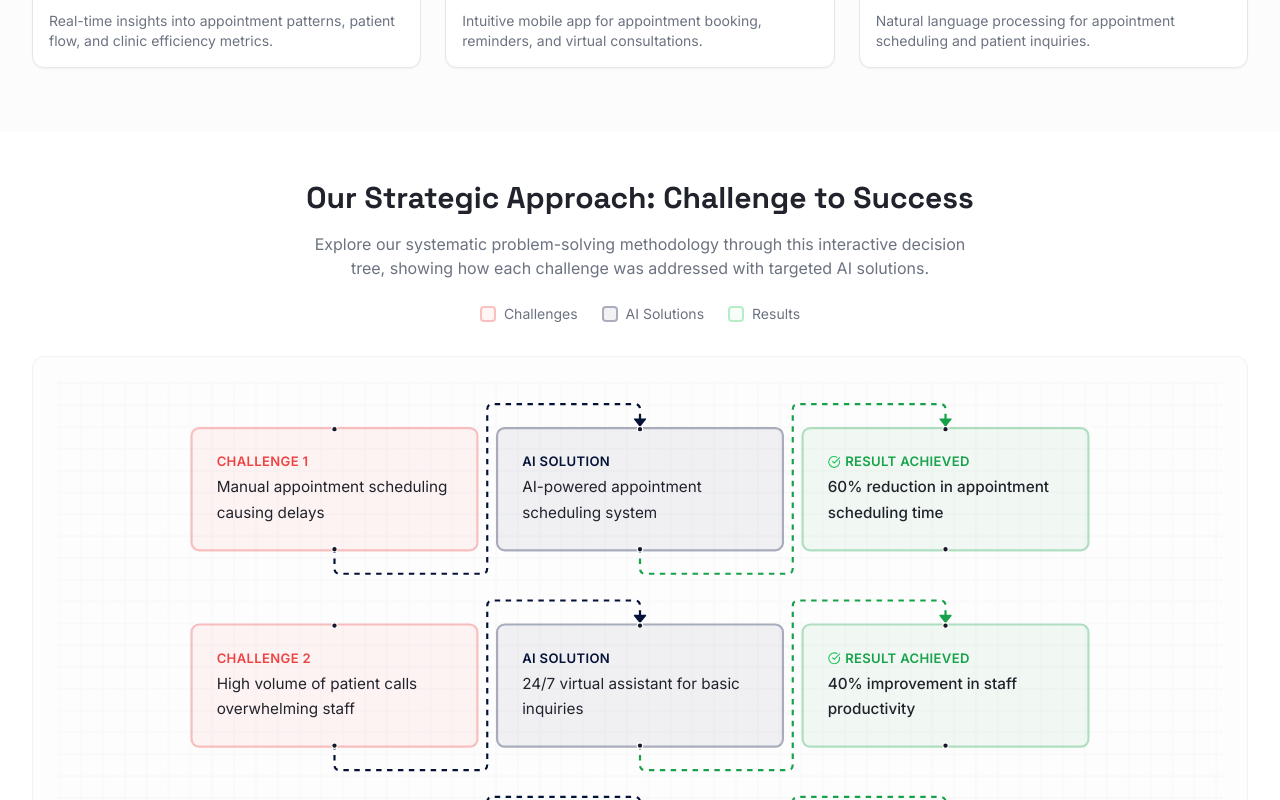
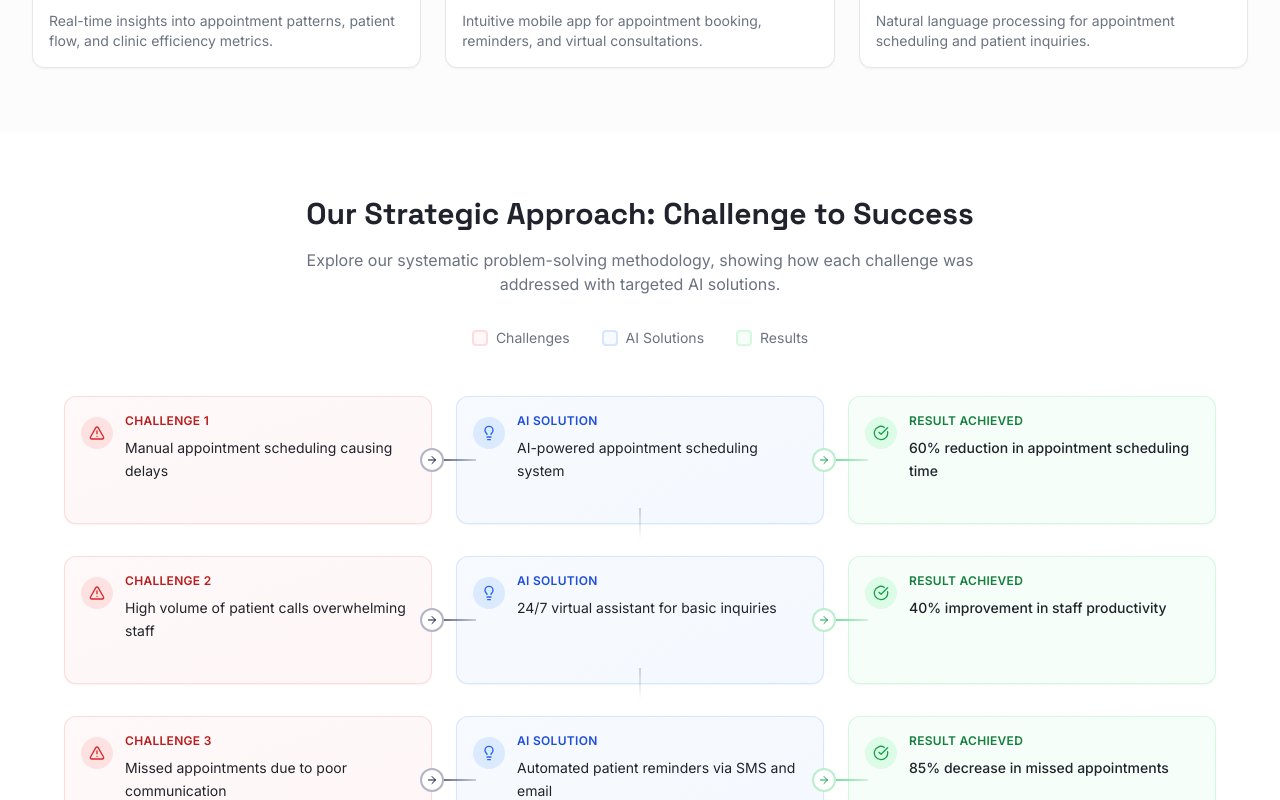
Before and after one commit to Sahil-code-love/onelab-ai-revamp-website, a React (Vite) app: page /case-studies/doctor-alliance in a window 1280 px wide. Shown: the part 1960-2760 px from the top of the page. Built offline with nearby package versions, Linux system fonts and the light colour scheme.

Commit message:
Refine Decision Tree layout
Adjusted Decision Tree component to reduce overall section height, ensure a modern static design with optional auto-moving elements, and provide a complete end-to-end implementation.

```diff
--- a/src/components/DecisionTreeFlow.tsx
+++ b/src/components/DecisionTreeFlow.tsx
@@ -1,18 +1,6 @@
-import React, { useCallback } from 'react';
-import {
-  ReactFlow,
-  useNodesState,
-  useEdgesState,
-  addEdge,
-  Background,
-  BackgroundVariant,
-  Connection,
-  Edge,
-  MarkerType,
-} from '@xyflow/react';
-import '@xyflow/react/dist/style.css';
+import React from 'react';
 import { Card } from './ui/card';
-import { CheckCircle } from 'lucide-react';
+import { CheckCircle, ArrowRight, AlertTriangle, Lightbulb } from 'lucide-react';
 
 interface DecisionTreeFlowProps {
   challengesSolutionsResults: Array<{
@@ -23,179 +11,123 @@ interface DecisionTreeFlowProps {
 }
 
 const DecisionTreeFlow: React.FC<DecisionTreeFlowProps> = ({ challengesSolutionsResults }) => {
-  // Create nodes and edges from the data
-  const createNodes = () => {
-    const nodes = [];
-    const nodeSpacing = 280;
-    const verticalSpacing = 180;
+  return (
+    <div className="w-full max-w-6xl mx-auto">
+      <div className="space-y-8">
+        {challengesSolutionsResults.map((item, index) => (
+          <div key={index} className="relative">
+            {/* Flow Row */}
+            <div className="grid grid-cols-1 lg:grid-cols-3 gap-4 lg:gap-6 items-center">
 
-    challengesSolutionsResults.forEach((item, index) => {
-      const yPosition = index * verticalSpacing;
-
-      // Challenge node
-      nodes.push({
-        id: `challenge-${index}`,
-        type: 'default',
-        position: { x: 0, y: yPosition },
-        data: {
-          label: (
-            <div className="w-60 p-3 text-left">
-              <div className="text-xs font-semibold text-destructive mb-1 uppercase tracking-wide">
+              {/* Challenge Card */}
+              <div className="relative group">
+                <Card className="h-32 p-4 bg-gradient-to-br from-red-50/50 to-red-100/30 dark:from-red-950/20 dark:to-red-900/10 border-red-200/60 dark:border-red-800/40 hover:shadow-lg transition-all duration-300 hover:scale-[1.02]">
+                  <div className="flex items-start space-x-3 h-full">
+                    <div className="flex-shrink-0 mt-1">
+                      <div className="w-8 h-8 rounded-full bg-red-100 dark:bg-red-900/30 flex items-center justify-center">
+                        <AlertTriangle className="w-4 h-4 text-red-600 dark:text-red-400" />
+                      </div>
+                    </div>
+                    <div className="flex-1 min-w-0">
+                      <div className="text-xs font-semibold text-red-700 dark:text-red-400 mb-2 uppercase tracking-wide">
                         Challenge {index + 1}
                       </div>
-              <div className="text-sm text-foreground leading-relaxed">
+                      <p className="text-sm text-foreground leading-relaxed line-clamp-3">
                         {item.challenge}
+                      </p>
                     </div>
                   </div>
-          )
-        },
-        style: {
-          background: 'hsl(var(--destructive) / 0.05)',
-          border: '2px solid hsl(var(--destructive) / 0.3)',
-          borderRadius: '8px',
-          width: 'auto',
-          height: 'auto',
-        },
-      });
+                </Card>
 
-      // Solution node
-      nodes.push({
-        id: `solution-${index}`,
-        type: 'default',
-        position: { x: nodeSpacing, y: yPosition },
-        data: {
-          label: (
-            <div className="w-60 p-3 text-left">
-              <div className="text-xs font-semibold text-primary mb-1 uppercase tracking-wide">
+                {/* Animated Arrow - Desktop */}
+                <div className="hidden lg:block absolute top-1/2 -right-3 transform -translate-y-1/2 z-10">
+                  <div className="w-6 h-6 bg-background border-2 border-primary/30 rounded-full flex items-center justify-center animate-pulse">
+                    <ArrowRight className="w-3 h-3 text-primary" />
+                  </div>
+                  <div className="absolute top-1/2 left-6 w-8 h-0.5 bg-gradient-to-r from-primary/60 to-primary/20 transform -translate-y-1/2"></div>
+                </div>
+
+                {/* Animated Arrow - Mobile */}
+                <div className="lg:hidden flex justify-center mt-3 mb-3">
+                  <div className="flex flex-col items-center">
+                    <div className="w-6 h-6 bg-background border-2 border-primary/30 rounded-full flex items-center justify-center animate-pulse mb-1">
+                      <ArrowRight className="w-3 h-3 text-primary rotate-90" />
+                    </div>
+                    <div className="w-0.5 h-6 bg-gradient-to-b from-primary/60 to-primary/20"></div>
+                  </div>
+                </div>
+              </div>
+
+              {/* Solution Card */}
+              <div className="relative group">
+                <Card className="h-32 p-4 bg-gradient-to-br from-blue-50/50 to-blue-100/30 dark:from-blue-950/20 dark:to-blue-900/10 border-blue-200/60 dark:border-blue-800/40 hover:shadow-lg transition-all duration-300 hover:scale-[1.02]">
+                  <div className="flex items-start space-x-3 h-full">
+                    <div className="flex-shrink-0 mt-1">
+                      <div className="w-8 h-8 rounded-full bg-blue-100 dark:bg-blue-900/30 flex items-center justify-center">
+                        <Lightbulb className="w-4 h-4 text-blue-600 dark:text-blue-400" />
+                      </div>
+                    </div>
+                    <div className="flex-1 min-w-0">
+                      <div className="text-xs font-semibold text-blue-700 dark:text-blue-400 mb-2 uppercase tracking-wide">
                         AI Solution
                       </div>
-              <div className="text-sm text-foreground leading-relaxed">
+                      <p className="text-sm text-foreground leading-relaxed line-clamp-3">
                         {item.solution}
+                      </p>
                     </div>
                   </div>
-          )
-        },
-        style: {
-          background: 'hsl(var(--primary) / 0.05)',
-          border: '2px solid hsl(var(--primary) / 0.3)',
-          borderRadius: '8px',
-          width: 'auto',
-          height: 'auto',
-        },
-      });
+                </Card>
 
-      // Result node
-      nodes.push({
-        id: `result-${index}`,
-        type: 'default',
-        position: { x: nodeSpacing * 2, y: yPosition },
-        data: {
-          label: (
-            <div className="w-60 p-3 text-left">
-              <div className="flex items-center mb-1">
-                <CheckCircle className="w-3 h-3 text-green-500 mr-1" />
-                <div className="text-xs font-semibold text-green-600 dark:text-green-400 uppercase tracking-wide">
+                {/* Animated Arrow - Desktop */}
+                <div className="hidden lg:block absolute top-1/2 -right-3 transform -translate-y-1/2 z-10">
+                  <div className="w-6 h-6 bg-background border-2 border-green-500/30 rounded-full flex items-center justify-center animate-pulse">
+                    <ArrowRight className="w-3 h-3 text-green-600" />
+                  </div>
+                  <div className="absolute top-1/2 left-6 w-8 h-0.5 bg-gradient-to-r from-green-500/60 to-green-500/20 transform -translate-y-1/2"></div>
+                </div>
+
+                {/* Animated Arrow - Mobile */}
+                <div className="lg:hidden flex justify-center mt-3 mb-3">
+                  <div className="flex flex-col items-center">
+                    <div className="w-6 h-6 bg-background border-2 border-green-500/30 rounded-full flex items-center justify-center animate-pulse mb-1">
+                      <ArrowRight className="w-3 h-3 text-green-600 rotate-90" />
+                    </div>
+                    <div className="w-0.5 h-6 bg-gradient-to-b from-green-500/60 to-green-500/20"></div>
+                  </div>
+                </div>
+              </div>
+
+              {/* Result Card */}
+              <div className="relative group">
+                <Card className="h-32 p-4 bg-gradient-to-br from-green-50/50 to-green-100/30 dark:from-green-950/20 dark:to-green-900/10 border-green-200/60 dark:border-green-800/40 hover:shadow-lg transition-all duration-300 hover:scale-[1.02]">
+                  <div className="flex items-start space-x-3 h-full">
+                    <div className="flex-shrink-0 mt-1">
+                      <div className="w-8 h-8 rounded-full bg-green-100 dark:bg-green-900/30 flex items-center justify-center">
+                        <CheckCircle className="w-4 h-4 text-green-600 dark:text-green-400" />
+                      </div>
+                    </div>
+                    <div className="flex-1 min-w-0">
+                      <div className="text-xs font-semibold text-green-700 dark:text-green-400 mb-2 uppercase tracking-wide">
                         Result Achieved
                       </div>
-              </div>
-              <div className="text-sm text-foreground leading-relaxed font-medium">
+                      <p className="text-sm text-foreground leading-relaxed font-medium line-clamp-3">
                         {item.result}
+                      </p>
                     </div>
                   </div>
-          )
-        },
-        style: {
-          background: 'hsl(142 76% 36% / 0.05)',
-          border: '2px solid hsl(142 76% 36% / 0.3)',
-          borderRadius: '8px',
-          width: 'auto',
-          height: 'auto',
-        },
-      });
-    });
+                </Card>
+              </div>
+            </div>
 
-    return nodes;
-  };
-
-  const createEdges = () => {
-    const edges: Edge[] = [];
-
-    challengesSolutionsResults.forEach((_, index) => {
-      // Challenge to Solution
-      edges.push({
-        id: `e-challenge-solution-${index}`,
-        source: `challenge-${index}`,
-        target: `solution-${index}`,
-        type: 'smoothstep',
-        animated: true,
-        style: {
-          stroke: 'hsl(var(--primary))',
-          strokeWidth: 2,
-        },
-        markerEnd: {
-          type: MarkerType.ArrowClosed,
-          color: 'hsl(var(--primary))',
-        },
-      });
-
-      // Solution to Result
-      edges.push({
-        id: `e-solution-result-${index}`,
-        source: `solution-${index}`,
-        target: `result-${index}`,
-        type: 'smoothstep',
-        animated: true,
-        style: {
-          stroke: 'hsl(142 76% 36%)',
-          strokeWidth: 2,
-        },
-        markerEnd: {
-          type: MarkerType.ArrowClosed,
-          color: 'hsl(142 76% 36%)',
-        },
-      });
-    });
-
-    return edges;
-  };
-
-  const [nodes, setNodes, onNodesChange] = useNodesState(createNodes());
-  const [edges, setEdges, onEdgesChange] = useEdgesState(createEdges());
-
-  const onConnect = useCallback(
-    (params: Connection) => setEdges((eds) => addEdge(params, eds)),
-    [setEdges],
-  );
-
-  return (
-    <div className="w-full" style={{ height: `${Math.max(600, challengesSolutionsResults.length * 180 + 100)}px` }}>
-      <ReactFlow
-        nodes={nodes}
-        edges={edges}
-        onNodesChange={onNodesChange}
-        onEdgesChange={onEdgesChange}
-        onConnect={onConnect}
-        fitView
-        fitViewOptions={{
-          padding: 0.1,
-          includeHiddenNodes: false,
-        }}
-        nodesDraggable={false}
-        nodesConnectable={false}
-        elementsSelectable={false}
-        style={{
-          backgroundColor: 'transparent',
-        }}
-        proOptions={{ hideAttribution: true }}
-      >
-        <Background
-          variant={BackgroundVariant.Lines}
-          gap={20}
-          size={1}
-          color="hsl(var(--border))"
-          style={{ opacity: 0.3 }}
-        />
-      </ReactFlow>
+            {/* Connecting Line Between Rows - Desktop Only */}
+            {index < challengesSolutionsResults.length - 1 && (
+              <div className="hidden lg:block absolute left-1/2 -bottom-4 transform -translate-x-1/2">
+                <div className="w-0.5 h-8 bg-gradient-to-b from-muted-foreground/30 to-transparent"></div>
+              </div>
+            )}
+          </div>
+        ))}
+      </div>
     </div>
   );
 };
--- a/src/pages/case-studies/DoctorAlliance.tsx
+++ b/src/pages/case-studies/DoctorAlliance.tsx
@@ -229,38 +229,35 @@ const DoctorAlliance = () => {
       </section>
 
       {/* Challenge → Solution → Result Decision Tree */}
-      <section className="py-12">
+      <section className="py-16">
         <div className="max-w-7xl mx-auto px-4 sm:px-6 lg:px-8">
-          <div className="text-center mb-8">
+          <div className="text-center mb-12">
             <h2 className="text-3xl font-space-grotesk font-bold text-foreground mb-4">
               Our Strategic Approach: Challenge to Success
             </h2>
-            <p className="text-muted-foreground max-w-2xl mx-auto mb-6">
-              Explore our systematic problem-solving methodology through this interactive decision tree,
-              showing how each challenge was addressed with targeted AI solutions.
+            <p className="text-muted-foreground max-w-2xl mx-auto mb-8">
+              Explore our systematic problem-solving methodology, showing how each challenge was addressed with targeted AI solutions.
             </p>
 
             {/* Legend */}
-            <div className="flex justify-center space-x-6 text-sm mb-8">
+            <div className="flex justify-center space-x-8 text-sm">
               <div className="flex items-center space-x-2">
-                <div className="w-4 h-4 rounded border-2 border-destructive/30 bg-destructive/5"></div>
+                <div className="w-4 h-4 rounded border-2 border-red-200/60 bg-red-50/50 dark:border-red-800/40 dark:bg-red-950/20"></div>
                 <span className="text-muted-foreground">Challenges</span>
               </div>
               <div className="flex items-center space-x-2">
-                <div className="w-4 h-4 rounded border-2 border-primary/30 bg-primary/5"></div>
+                <div className="w-4 h-4 rounded border-2 border-blue-200/60 bg-blue-50/50 dark:border-blue-800/40 dark:bg-blue-950/20"></div>
                 <span className="text-muted-foreground">AI Solutions</span>
               </div>
               <div className="flex items-center space-x-2">
-                <div className="w-4 h-4 rounded border-2 border-green-500/30 bg-green-50/50"></div>
+                <div className="w-4 h-4 rounded border-2 border-green-200/60 bg-green-50/50 dark:border-green-800/40 dark:bg-green-950/20"></div>
                 <span className="text-muted-foreground">Results</span>
               </div>
             </div>
           </div>
 
           {/* Decision Tree Flow */}
-          <div className="bg-muted/20 rounded-lg p-6 border border-border/50">
-            <DecisionTreeFlow challengesSolutionsResults={challengesSolutionsResults} />
-          </div>
+          <DecisionTreeFlow challengesSolutionsResults={challengesSolutionsResults} />
         </div>
       </section>
 
```
Lines whose indentation alone changed are shown as unchanged.
